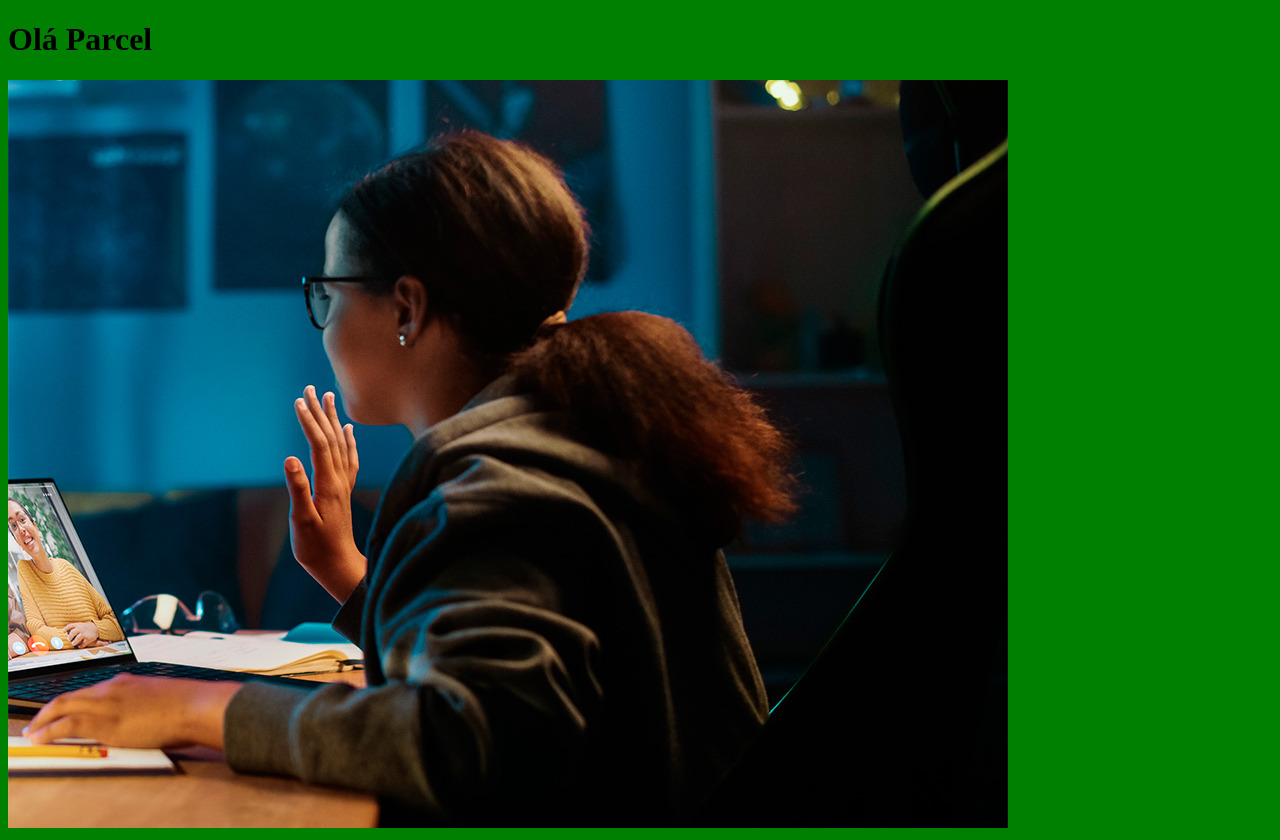
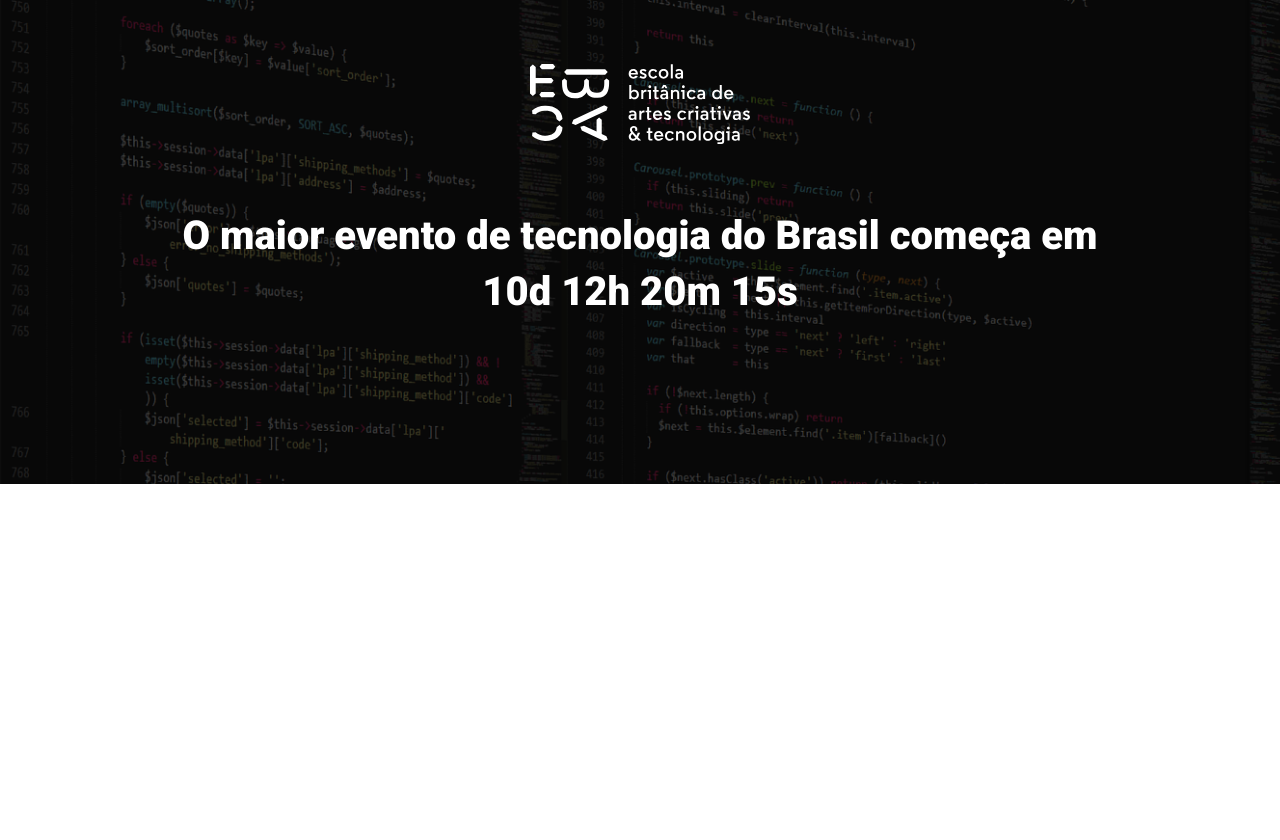
Before and after one commit to herissonnogueira/ebac_tech_talks, a website built with Parcel: page src/index.html in a window 1280 px wide. After the commit the page ends 800 px from the top, so only its background shows below. Built offline with nearby package versions, Linux system fonts and the light colour scheme.

Commit message:
criando o hero

```diff
--- a/src/index.html
+++ b/src/index.html
@@ -1,14 +1,24 @@
 <!DOCTYPE html>
-<html lang="en">
+<html lang="pt-BR">
 <head>
     <meta charset="UTF-8">
     <meta name="viewport" content="width=device-width, initial-scale=1.0">
-    <title>Parcel</title>
+    <title>EBAC Tech Talks</title>
+    <link rel="preconnect" href="https://fonts.googleapis.com">
+    <link rel="preconnect" href="https://fonts.gstatic.com" crossorigin>
+    <link href="https://fonts.googleapis.com/css2?family=Roboto:wght@400;700&display=swap" rel="stylesheet">
+    <link href="https://fonts.googleapis.com/css2?family=Roboto:wght@400;700;900&display=swap" rel="stylesheet">
     <link rel="stylesheet" href="styles/main.scss">
 </head>
 <body>
-    <h1>Olá Parcel</h1>
-    <img src="./images/backend.png" alt="">
+    <div class="hero">
+        <div class="container">
+            <img class="hero__logo" src="./images/ebac_logo.svg" alt="EBAC">
+            <p class="hero__text">
+                O maior evento de tecnologia do Brasil começa em 10d 12h 20m 15s
+            </p>
+        </div>
+    </div>
 
     <script src="scripts/main.js"></script>
 </body>
--- /dev/null
+++ b/src/styles/_hero.scss
@@ -0,0 +1,52 @@
+.hero {
+    padding-top: 64px;
+    padding-bottom: 100px;
+    background-image: url(../images/fundo.png);
+    background-repeat: no-repeat;
+    background-size: cover;
+    position: relative;
+
+    .container {
+        position: relative;
+    }
+
+    &::before {
+        position: absolute;
+        top: 0;
+        left: 0;
+        width: 100%;
+        height: 100%;
+        background-color: #000;
+        content: '';
+        opacity: .7;
+    }
+
+    &__text {
+        margin-top: 64px;
+        margin-bottom: 64px;
+        font-size: 40px;
+        line-height: 56px;
+        font-weight: 800;
+        text-align: center;
+    }
+
+    &__logo {
+        margin: 0 auto;
+        height: 80px;
+        display: block;
+    }
+
+    @media (max-width: 640px) {
+        padding: 40px 0;
+
+        &__logo {
+            height: 40px;
+        }
+
+        &__text {
+            font-size: 22px;
+            line-height: 24px;
+            margin: 24px 0;
+        }
+    }
+}
--- a/src/styles/main.scss
+++ b/src/styles/main.scss
@@ -1,3 +1,23 @@
-body {
-    background-color: green;
+@use 'hero';
+
+* {
+    margin: 0;
+    padding: 0;
+    box-sizing: border-box;
+    font-family: 'Roboto', sans-serif;
+    color: #fff;
 }
+
+.container {
+    max-width: 960px;
+    width: 100%;
+    margin: 0 auto;
+
+    @media (max-width: 640px) {
+        max-width: 80%;
+    }
+
+    @media (max-width: 1024px) {
+        max-width: 90%;
+    }
+}
```
